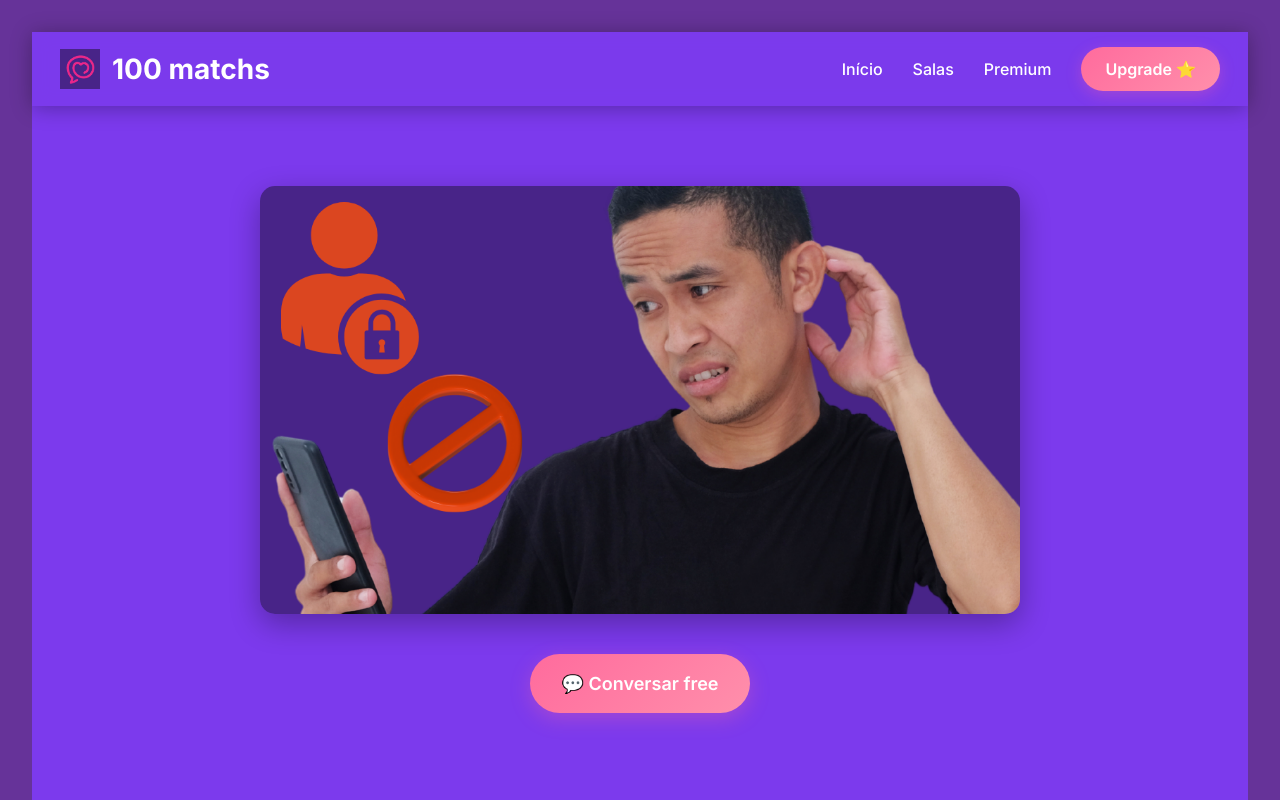
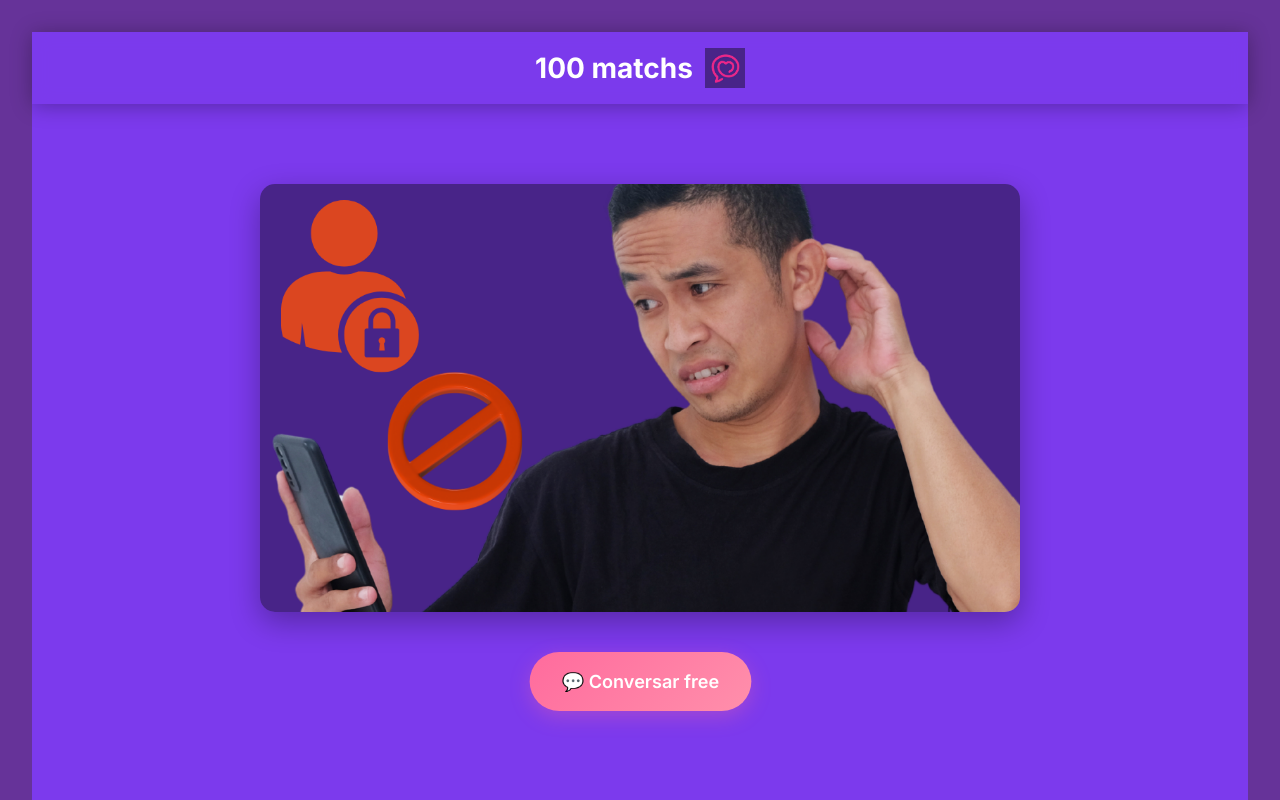
Before and after one commit to rodrigokrapp/100matchs, a React (Vite) app: page / in a window 1280 px wide. Shown: the top 800 px of the page. Built offline with nearby package versions, Linux system fonts and the light colour scheme.

Commit message:
Remoção da navegação do header, adição de efeito pulsante ao botão e centralização da logo em todas as páginas

```diff
--- a/src/components/Header.css
+++ b/src/components/Header.css
@@ -2,21 +2,21 @@
 .header {
   display: flex;
   align-items: center;
-  justify-content: space-between;
+  justify-content: center;
   padding: 1rem 2rem;
-  background: rgba(255, 255, 255, 0.95);
+  background: rgba(124, 58, 237, 0.95);
   backdrop-filter: blur(15px);
-  border-bottom: 1px solid rgba(30, 58, 138, 0.1);
+  border-bottom: 1px solid rgba(124, 58, 237, 0.1);
   position: sticky;
   top: 0;
   z-index: 100;
-  box-shadow: 0 2px 20px rgba(0, 0, 0, 0.1);
+  box-shadow: 0 2px 20px rgba(0, 0, 0, 0.3);
 }
 
-.header-left {
+.header-center {
   display: flex;
   align-items: center;
-  gap: 2rem;
+  justify-content: center;
 }
 
 .logo-container {
@@ -24,6 +24,7 @@
   align-items: center;
   cursor: pointer;
   transition: transform 0.2s ease;
+  gap: 12px;
 }
 
 .logo-container:hover {
@@ -31,9 +32,8 @@
 }
 
 .logo {
-  width: 50px;
-  height: 50px;
-  margin-right: 1rem;
+  width: 40px;
+  height: 40px;
   border-radius: 50%;
   object-fit: cover;
   transition: transform 0.3s ease;
@@ -46,13 +46,9 @@
 .site-title {
   font-size: 1.8rem;
   font-weight: bold;
-  color: #1e3a8a;
+  color: white;
   text-decoration: none;
   margin: 0;
-  background: linear-gradient(135deg, #1e3a8a, #3b82f6);
-  -webkit-background-clip: text;
-  -webkit-text-fill-color: transparent;
-  background-clip: text;
 }
 
 .salas-link {
@@ -101,17 +97,13 @@
     padding: 1rem;
   }
 
-  .header-left {
-    gap: 1rem;
-  }
-
   .site-title {
     font-size: 1.4rem;
   }
 
   .logo {
-    width: 40px;
-    height: 40px;
+    width: 35px;
+    height: 35px;
   }
 
   .salas-link {
--- a/src/components/Header.tsx
+++ b/src/components/Header.tsx
@@ -1,6 +1,5 @@
 import React from 'react';
 import { useNavigate } from 'react-router-dom';
-import MenuHamburguer from './MenuHamburguer';
 import './Header.css';
 
 const Header: React.FC = () => {
@@ -12,17 +11,16 @@ const Header: React.FC = () => {
 
   return (
     <header className="header">
-      <div className="header-left">
+      <div className="header-center">
         <div className="logo-container" onClick={handleLogoClick}>
+          <h1 className="site-title">100 matchs</h1>
           <img
-            src="/logo-chat-coracao-rosa.svg"
+            src="/logo - oficial.jpg.jpg"
             alt="100 Matchs Logo"
             className="logo"
           />
-          <h1 className="site-title">100 Matchs</h1>
         </div>
       </div>
-      <MenuHamburguer />
     </header>
   );
 };
--- a/src/pages/HomePage.tsx
+++ b/src/pages/HomePage.tsx
@@ -1,5 +1,30 @@
 import React from 'react';
 import { Link } from 'react-router-dom';
+
+// Adicionar CSS para animação pulse
+const pulseAnimation = `
+  @keyframes pulse {
+    0% {
+      transform: scale(1);
+      box-shadow: 0 6px 20px rgba(255, 107, 157, 0.3);
+    }
+    50% {
+      transform: scale(1.05);
+      box-shadow: 0 8px 25px rgba(255, 107, 157, 0.5);
+    }
+    100% {
+      transform: scale(1);
+      box-shadow: 0 6px 20px rgba(255, 107, 157, 0.3);
+    }
+  }
+`;
+
+// Injetar CSS no documento
+if (typeof document !== 'undefined') {
+  const style = document.createElement('style');
+  style.textContent = pulseAnimation;
+  document.head.appendChild(style);
+}
 
 const HomePage: React.FC = () => {
   const handleUpgrade = () => {
@@ -28,7 +53,7 @@ const HomePage: React.FC = () => {
       maxWidth: '1200px',
       margin: '0 auto',
       display: 'flex',
-      justifyContent: 'space-between',
+      justifyContent: 'center',
       alignItems: 'center',
       padding: '0 20px'
     },
@@ -47,28 +72,7 @@ const HomePage: React.FC = () => {
       fontWeight: 700,
       color: 'white'
     },
-    nav: {
-      display: 'flex',
-      gap: '30px',
-      alignItems: 'center'
-    },
-    navLink: {
-      color: 'white',
-      textDecoration: 'none',
-      fontWeight: 500,
-      transition: 'all 0.3s ease'
-    },
-    upgradeBtn: {
-      background: 'linear-gradient(135deg, #ff6b9d, #ff8fab)',
-      color: 'white',
-      border: 'none',
-      padding: '12px 24px',
-      borderRadius: '25px',
-      fontWeight: 600,
-      cursor: 'pointer',
-      transition: 'all 0.3s ease',
-      boxShadow: '0 4px 15px rgba(255, 107, 157, 0.3)'
-    },
+
     hero: {
       textAlign: 'center' as const,
       padding: '80px 20px',
@@ -116,7 +120,8 @@ const HomePage: React.FC = () => {
       transition: 'all 0.3s ease',
       boxShadow: '0 6px 20px rgba(255, 107, 157, 0.3)',
       textDecoration: 'none',
-      display: 'inline-block'
+      display: 'inline-block',
+      animation: 'pulse 2s infinite'
     },
     imagesSection: {
       padding: '60px 20px',
@@ -148,21 +153,13 @@ const HomePage: React.FC = () => {
       <header style={styles.header}>
         <div style={styles.headerContent}>
           <Link to="/inicio" style={styles.logoContainer}>
+            <span style={styles.logoText}>100 matchs</span>
             <img
               src="/logo - oficial.jpg.jpg"
               alt="100 Matchs Logo"
               style={styles.logoImage}
             />
-            <span style={styles.logoText}>100 matchs</span>
           </Link>
-          <nav style={styles.nav}>
-            <Link to="/inicio" style={styles.navLink}>Início</Link>
-            <Link to="/salas" style={styles.navLink}>Salas</Link>
-            <Link to="/premium" style={styles.navLink}>Premium</Link>
-            <button onClick={handleUpgrade} style={styles.upgradeBtn}>
-              Upgrade ⭐
-            </button>
-          </nav>
         </div>
       </header>
 
```
